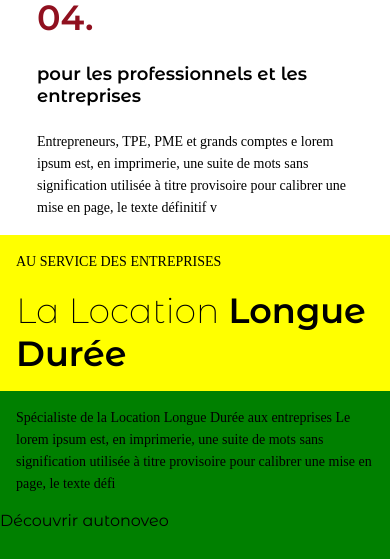
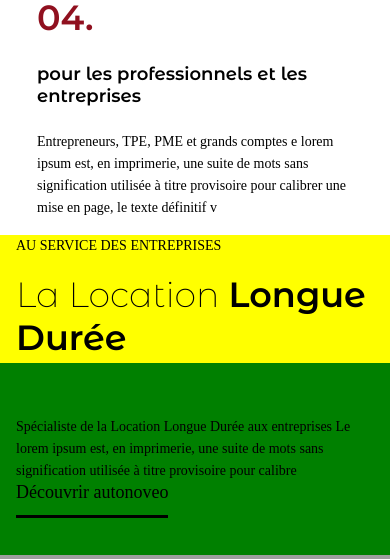
Before and after one commit to paridabato/VOPTIMUM, a PHP site: page /home.html in a window 390 px wide. Shown: the part 1739-2298 px from the top of the page. Run offline with PHP 8.4, Linux system fonts and the light colour scheme; some web fonts are replaced; grey boxes are pictures that could not be loaded.

Commit message:
lld section styling

```diff
--- a/home.html
+++ b/home.html
@@ -185,7 +185,7 @@
                 </div>
                 <div class="autos" style="background-image: url(/assets/img/LLD-professionnels-entreprises_650x775.jpg);"></div>
                 <div class="desc-block">
-                    <p class="desc-block__desc">Spécialiste de la Location Longue Durée aux entreprises Le lorem ipsum est, en imprimerie, une suite de mots sans signification utilisée à titre provisoire pour calibrer une mise en page, le texte défi</p>
+                    <p class="desc-block__desc">Spécialiste de la Location Longue Durée aux entreprises Le lorem ipsum est, en imprimerie, une suite de mots sans signification utilisée à titre provisoire pour calibre</p>
                     <a href="#" class="desc-block__discover">Découvrir autonoveo</a>
                 </div>
                 <div class="driver" style="background-image: url(/assets/img/why-kei-8e2gal_GIE8-unsplash.jpg);"></div>
--- a/scss/core/_placeholders.scss
+++ b/scss/core/_placeholders.scss
@@ -27,7 +27,17 @@
     font-family: 'Palanquin';
     font-weight: 500;
     font-size: 18px;
-    line-height: 2px;
+    line-height: 20px;
+    position: relative;
+    &:before {
+        content: '';
+        width: 100%;
+        height: 3px;
+        background-color: $black;
+        position: absolute;
+        bottom: -1rem;
+        margin-top: 1rem;
+    }
 }
 
 %h1-core-style {
--- a/scss/home_page/_lld-grid.scss
+++ b/scss/home_page/_lld-grid.scss
@@ -3,14 +3,15 @@
     height: 800px;
     display: grid;
     grid-template-columns: 1fr 1fr 1fr;
-    grid-template-rows: 1fr 0.5fr 1fr;
+    grid-template-rows: 1fr 1fr 1fr;
     gap: 0px 0px;
     grid-auto-flow: row;
     grid-template-areas: "title-block title-block autos" "desc-block desc-block autos" "driver lld-entreprises autos";
     .grid-title-block {
         grid-area: title-block;
         background-color: yellow;
-        padding: 1rem;
+        max-width: 500px;
+        margin: auto;
         &__service {
             text-transform: uppercase;
             margin-bottom: 1rem;
@@ -28,13 +29,26 @@
     .desc-block {
         grid-area: desc-block;
         background-color: green;
+        width: 50%;
+        margin-left: auto;
+        padding-left: 4rem;
+        padding-right: 2rem;
+        display: flex;
+        flex-direction: column;
+        justify-content: center;
         &__desc {
             padding: 1rem;
+        }
+        &__discover {
+            width: fit-content;
+            margin-left: 1rem;
+            @extend %links;
         }
     }
     .driver {
         grid-area: driver;
         background-size: cover;
+        background-position: center;
     }
     .lld-entreprises {
         grid-area: lld-entreprises;
@@ -59,5 +73,20 @@
         grid-template-columns: 1fr;
         grid-template-rows: 1fr 1.5fr 2fr 3fr 5fr;
         grid-template-areas: "title-block" "desc-block" "driver" "lld-entreprises" "autos";
+        .grid-title-block {
+            width: 100% !important;
+            margin: 0 !important;
+            padding-left: 1rem;
+        }
+        .desc-block {
+            width: 100% !important;
+            padding-left: 1rem !important;
+            &__desc {
+                padding: 0 !important;
+            }
+            &__discover {
+                margin-left: 0 !important;
+            }
+        }
     }
 }
--- a/scss/style.css
+++ b/scss/style.css
@@ -180,11 +180,22 @@ h5 {
   color: #000000;
 }
 
-#header .header-menu__items__item {
+#header .header-menu__items__item, .container .desc-block__discover {
   font-family: 'Palanquin';
   font-weight: 500;
   font-size: 18px;
-  line-height: 2px;
+  line-height: 20px;
+  position: relative;
+}
+
+#header .header-menu__items__item:before, .container .desc-block__discover:before {
+  content: '';
+  width: 100%;
+  height: 3px;
+  background-color: #000000;
+  position: absolute;
+  bottom: -1rem;
+  margin-top: 1rem;
 }
 
 .banner .banner-swiper .swiper-wrapper .swiper-slide .slide-title span {
@@ -935,8 +946,8 @@ h5 {
   display: grid;
   -ms-grid-columns: 1fr 1fr 1fr;
       grid-template-columns: 1fr 1fr 1fr;
-  -ms-grid-rows: 1fr 0.5fr 1fr;
-      grid-template-rows: 1fr 0.5fr 1fr;
+  -ms-grid-rows: 1fr 1fr 1fr;
+      grid-template-rows: 1fr 1fr 1fr;
   gap: 0px 0px;
   grid-auto-flow: row;
       grid-template-areas: "title-block title-block autos" "desc-block desc-block autos" "driver lld-entreprises autos";
@@ -948,7 +959,8 @@ h5 {
   -ms-grid-column-span: 2;
   grid-area: title-block;
   background-color: yellow;
-  padding: 1rem;
+  max-width: 500px;
+  margin: auto;
 }
 
 .container .grid-title-block__service {
@@ -974,10 +986,31 @@ h5 {
   -ms-grid-column-span: 2;
   grid-area: desc-block;
   background-color: green;
+  width: 50%;
+  margin-left: auto;
+  padding-left: 4rem;
+  padding-right: 2rem;
+  display: -webkit-box;
+  display: -ms-flexbox;
+  display: flex;
+  -webkit-box-orient: vertical;
+  -webkit-box-direction: normal;
+      -ms-flex-direction: column;
+          flex-direction: column;
+  -webkit-box-pack: center;
+      -ms-flex-pack: center;
+          justify-content: center;
 }
 
 .container .desc-block__desc {
   padding: 1rem;
+}
+
+.container .desc-block__discover {
+  width: -webkit-fit-content;
+  width: -moz-fit-content;
+  width: fit-content;
+  margin-left: 1rem;
 }
 
 .container .driver {
@@ -985,6 +1018,7 @@ h5 {
   -ms-grid-column: 1;
   grid-area: driver;
   background-size: cover;
+  background-position: center;
 }
 
 .container .lld-entreprises {
@@ -1012,5 +1046,20 @@ h5 {
         grid-template-rows: 1fr 1.5fr 2fr 3fr 5fr;
         grid-template-areas: "title-block" "desc-block" "driver" "lld-entreprises" "autos";
   }
+  .container .grid-title-block {
+    width: 100% !important;
+    margin: 0 !important;
+    padding-left: 1rem;
+  }
+  .container .desc-block {
+    width: 100% !important;
+    padding-left: 1rem !important;
+  }
+  .container .desc-block__desc {
+    padding: 0 !important;
+  }
+  .container .desc-block__discover {
+    margin-left: 0 !important;
+  }
 }
 /*# sourceMappingURL=style.css.map */
```
Also changed, not shown: 1 other file.
